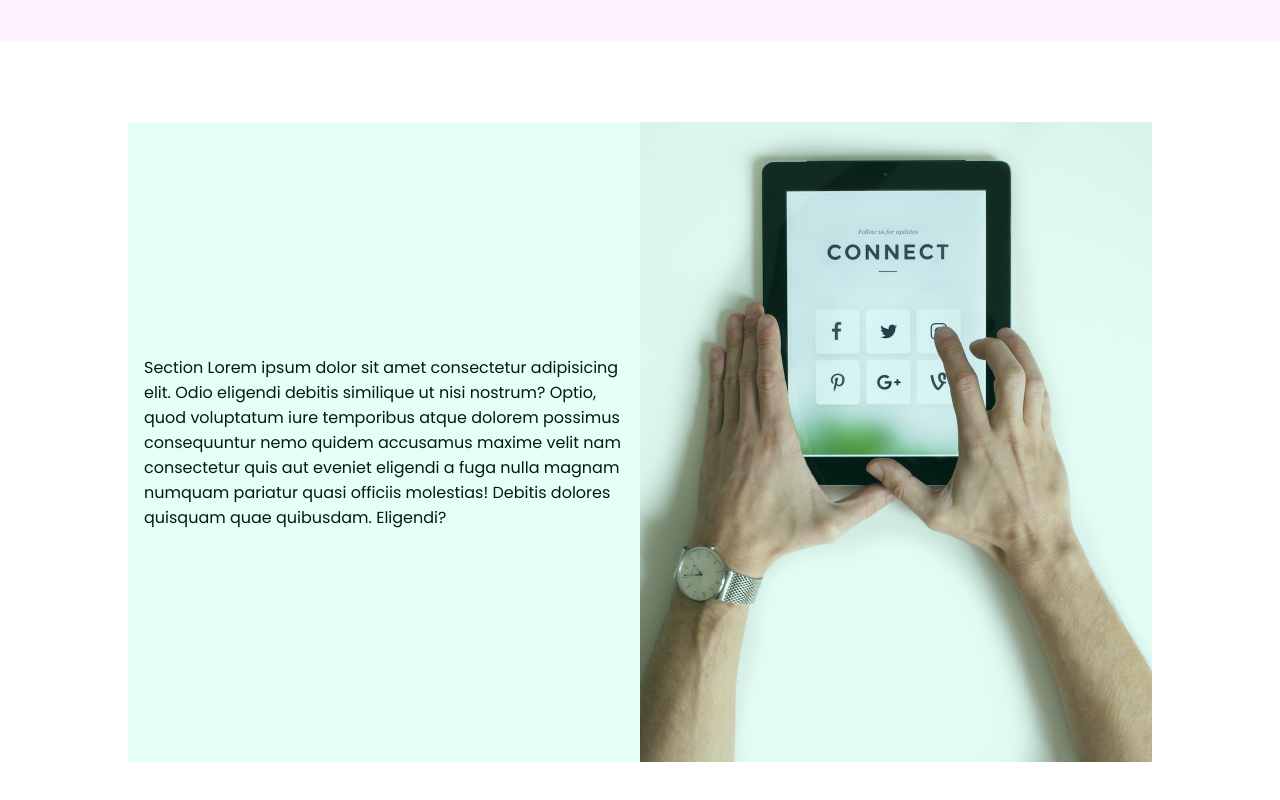
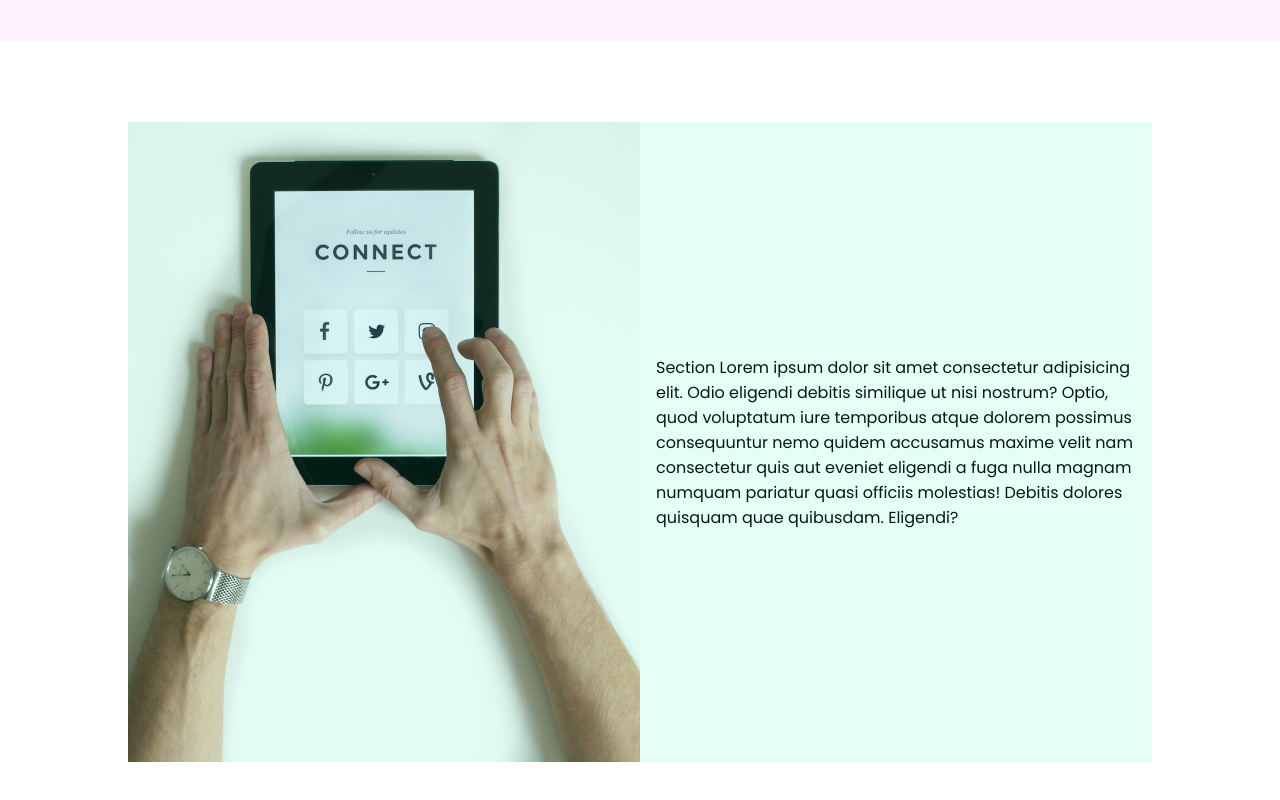
Before and after one commit to Hassene-Belhaj/Parallax-scrolling-react-framer-motion, a React (Vite) app: page / in a window 1280 px wide. Shown: the part 3158-3958 px from the top of the page. Built offline with nearby package versions, Linux system fonts and the light colour scheme.

Commit message:
add props style dynamic

```diff
--- a/src/Components/SectionOne.jsx
+++ b/src/Components/SectionOne.jsx
@@ -20,19 +20,18 @@ const Div = styled(motion.div)`
 width: 80%;
 height: 80%;
 display: flex;
+flex-direction:${({start})=>start ? 'row' : 'row-reverse'};
 justify-content: center;
 align-items: center;
 position: relative;
 p{
   padding: 0 1rem;
   min-width: 50%;
-  order:${({start})=>start ? 1 : 0};
 }
 img{
   min-width: 50%;
   min-height: 100%;
   object-fit: cover;
-
 }
 `
 const Opacity = styled.div`
@@ -60,7 +59,7 @@ useEffect(()=>{
 
   return (
   <Container color={color ? 1 : 0} bg={bg ? 1 : 0} ref={ref}>
-    <Div
+    <Div  start={start ? 1: 0}
     variants={{
        hidden : {opacity : 0 , y : 300},
        visible: {opacity : 1 , y : 0}
@@ -71,7 +70,7 @@ useEffect(()=>{
         delay : 0.2
       }}>
     <Opacity></Opacity>
-    <p  start={start ? 1: 0} >
+    <p  >
       Section Lorem ipsum dolor sit amet consectetur adipisicing elit. Odio eligendi debitis similique ut nisi nostrum? Optio, quod voluptatum iure temporibus atque dolorem possimus consequuntur nemo quidem accusamus maxime velit nam consectetur quis aut eveniet eligendi a fuga nulla magnam numquam pariatur quasi officiis molestias! Debitis dolores quisquam quae quibusdam. Eligendi?
     </p>
      <img src="/image2.jpg" alt="" />
```
